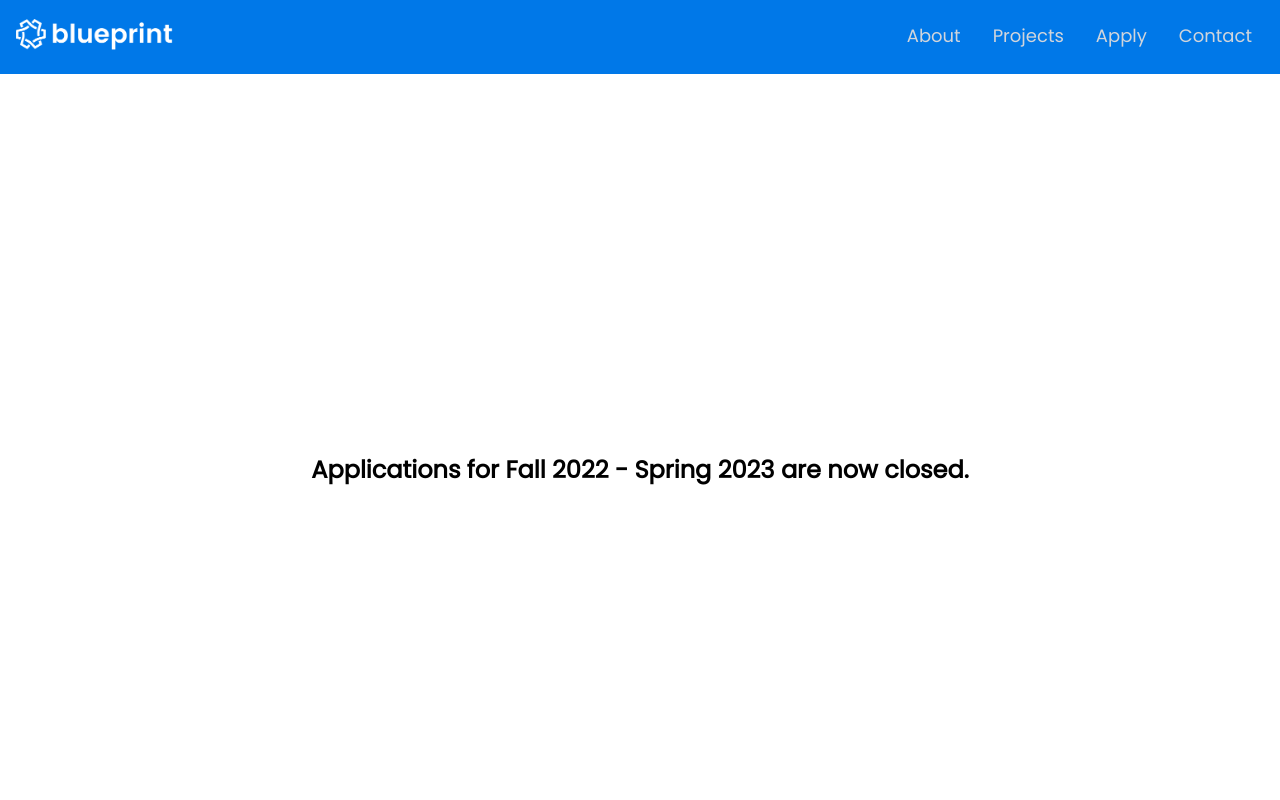
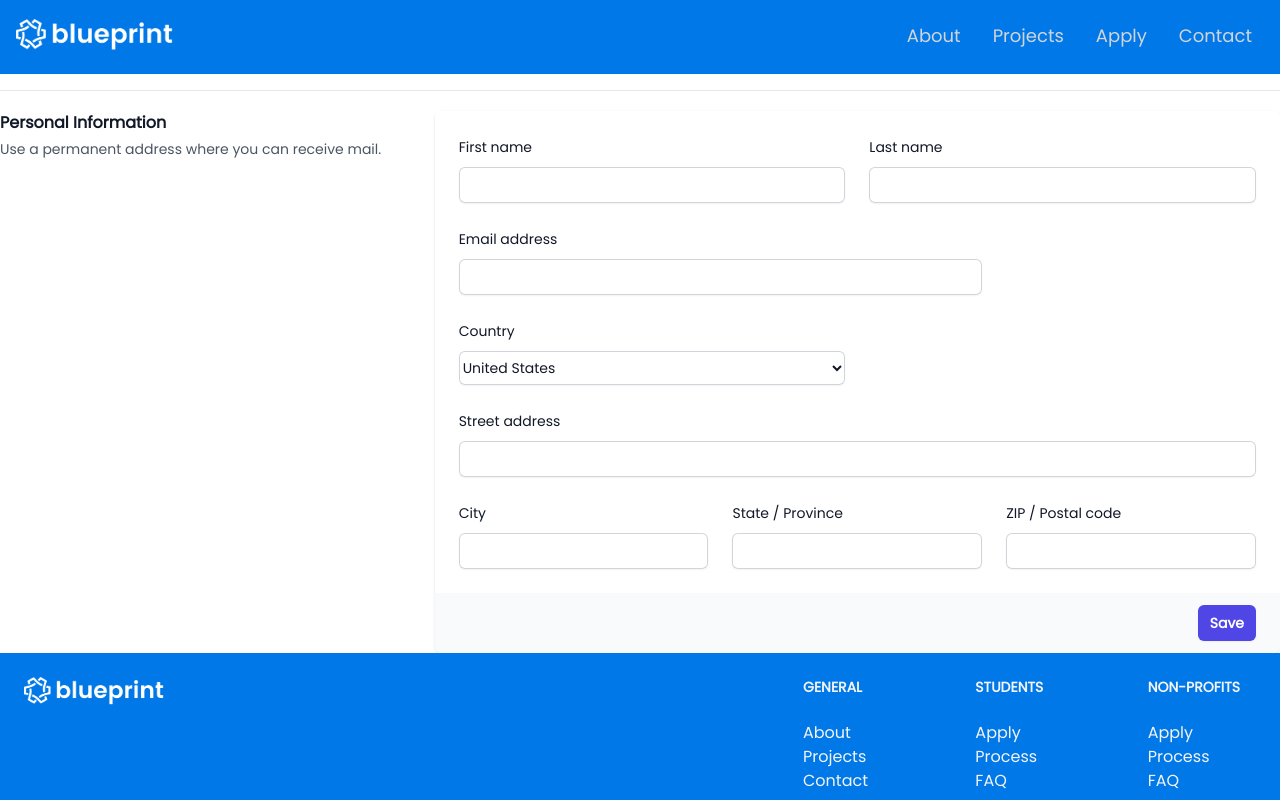
Before and after one commit to OwenTruong/blueprint_website, a React (Create React App) app: page /studentapplication in a window 1280 px wide. Shown: the top 800 px of the page. Built offline with nearby package versions, Linux system fonts and the light colour scheme.

Commit message:
added standard tailwind form

```diff
--- a/src/App.jsx
+++ b/src/App.jsx
@@ -24,7 +24,7 @@ function App() {
         <Route path="/projects" element={<Projects />} />
         <Route path="/apply" element={<Apply />} />
         <Route path="/nonprofits" element={<Nonprofits />} />
-        <Route path="/studentapplication" element={<StudentApply />} />
+        <Route path="/studentapplication" element={<StudentApply isOpen />} />
         <Route path="/contact" element={<Contact />} />
         <Route path="*" element={<ErrorPage />} />
       </Routes>
--- a/src/components/Applications/Form.jsx
+++ b/src/components/Applications/Form.jsx
@@ -1,5 +1,176 @@
 function Form() {
-  return <h1>Form</h1>;
+  return (
+    <>
+      <div className="hidden sm:block" aria-hidden="true">
+        <div className="py-5">
+          <div className="border-t border-gray-200" />
+        </div>
+      </div>
+
+      <div className="mt-10 sm:mt-0">
+        <div className="md:grid md:grid-cols-3 md:gap-6">
+          <div className="md:col-span-1">
+            <div className="px-4 sm:px-0">
+              <h3 className="text-base font-semibold leading-6 text-gray-900">
+                Personal Information
+              </h3>
+              <p className="mt-1 text-sm text-gray-600">
+                Use a permanent address where you can receive mail.
+              </p>
+            </div>
+          </div>
+          <div className="mt-5 md:col-span-2 md:mt-0">
+            <form action="#" method="POST">
+              <div className="overflow-hidden shadow sm:rounded-md">
+                <div className="bg-white px-4 py-5 sm:p-6">
+                  <div className="grid grid-cols-6 gap-6">
+                    <div className="col-span-6 sm:col-span-3">
+                      <label
+                        htmlFor="first-name"
+                        className="block text-sm font-medium leading-6 text-gray-900"
+                      >
+                        First name
+                      </label>
+                      <input
+                        type="text"
+                        name="first-name"
+                        id="first-name"
+                        autoComplete="given-name"
+                        className="mt-2 block w-full rounded-md border-0 py-1.5 text-gray-900 shadow-sm ring-1 ring-inset ring-gray-300 placeholder:text-gray-400 focus:ring-2 focus:ring-inset focus:ring-indigo-600 sm:text-sm sm:leading-6"
+                      />
+                    </div>
+
+                    <div className="col-span-6 sm:col-span-3">
+                      <label
+                        htmlFor="last-name"
+                        className="block text-sm font-medium leading-6 text-gray-900"
+                      >
+                        Last name
+                      </label>
+                      <input
+                        type="text"
+                        name="last-name"
+                        id="last-name"
+                        autoComplete="family-name"
+                        className="mt-2 block w-full rounded-md border-0 py-1.5 text-gray-900 shadow-sm ring-1 ring-inset ring-gray-300 placeholder:text-gray-400 focus:ring-2 focus:ring-inset focus:ring-indigo-600 sm:text-sm sm:leading-6"
+                      />
+                    </div>
+
+                    <div className="col-span-6 sm:col-span-4">
+                      <label
+                        htmlFor="email-address"
+                        className="block text-sm font-medium leading-6 text-gray-900"
+                      >
+                        Email address
+                      </label>
+                      <input
+                        type="text"
+                        name="email-address"
+                        id="email-address"
+                        autoComplete="email"
+                        className="mt-2 block w-full rounded-md border-0 py-1.5 text-gray-900 shadow-sm ring-1 ring-inset ring-gray-300 placeholder:text-gray-400 focus:ring-2 focus:ring-inset focus:ring-indigo-600 sm:text-sm sm:leading-6"
+                      />
+                    </div>
+
+                    <div className="col-span-6 sm:col-span-3">
+                      <label
+                        htmlFor="country"
+                        className="block text-sm font-medium leading-6 text-gray-900"
+                      >
+                        Country
+                      </label>
+                      <select
+                        id="country"
+                        name="country"
+                        autoComplete="country-name"
+                        className="mt-2 block w-full rounded-md border-0 bg-white py-1.5 text-gray-900 shadow-sm ring-1 ring-inset ring-gray-300 focus:ring-2 focus:ring-inset focus:ring-indigo-600 sm:text-sm sm:leading-6"
+                      >
+                        <option>United States</option>
+                        <option>Canada</option>
+                        <option>Mexico</option>
+                      </select>
+                    </div>
+
+                    <div className="col-span-6">
+                      <label
+                        htmlFor="street-address"
+                        className="block text-sm font-medium leading-6 text-gray-900"
+                      >
+                        Street address
+                      </label>
+                      <input
+                        type="text"
+                        name="street-address"
+                        id="street-address"
+                        autoComplete="street-address"
+                        className="mt-2 block w-full rounded-md border-0 py-1.5 text-gray-900 shadow-sm ring-1 ring-inset ring-gray-300 placeholder:text-gray-400 focus:ring-2 focus:ring-inset focus:ring-indigo-600 sm:text-sm sm:leading-6"
+                      />
+                    </div>
+
+                    <div className="col-span-6 sm:col-span-6 lg:col-span-2">
+                      <label
+                        htmlFor="city"
+                        className="block text-sm font-medium leading-6 text-gray-900"
+                      >
+                        City
+                      </label>
+                      <input
+                        type="text"
+                        name="city"
+                        id="city"
+                        autoComplete="address-level2"
+                        className="mt-2 block w-full rounded-md border-0 py-1.5 text-gray-900 shadow-sm ring-1 ring-inset ring-gray-300 placeholder:text-gray-400 focus:ring-2 focus:ring-inset focus:ring-indigo-600 sm:text-sm sm:leading-6"
+                      />
+                    </div>
+
+                    <div className="col-span-6 sm:col-span-3 lg:col-span-2">
+                      <label
+                        htmlFor="region"
+                        className="block text-sm font-medium leading-6 text-gray-900"
+                      >
+                        State / Province
+                      </label>
+                      <input
+                        type="text"
+                        name="region"
+                        id="region"
+                        autoComplete="address-level1"
+                        className="mt-2 block w-full rounded-md border-0 py-1.5 text-gray-900 shadow-sm ring-1 ring-inset ring-gray-300 placeholder:text-gray-400 focus:ring-2 focus:ring-inset focus:ring-indigo-600 sm:text-sm sm:leading-6"
+                      />
+                    </div>
+
+                    <div className="col-span-6 sm:col-span-3 lg:col-span-2">
+                      <label
+                        htmlFor="postal-code"
+                        className="block text-sm font-medium leading-6 text-gray-900"
+                      >
+                        ZIP / Postal code
+                      </label>
+                      <input
+                        type="text"
+                        name="postal-code"
+                        id="postal-code"
+                        autoComplete="postal-code"
+                        className="mt-2 block w-full rounded-md border-0 py-1.5 text-gray-900 shadow-sm ring-1 ring-inset ring-gray-300 placeholder:text-gray-400 focus:ring-2 focus:ring-inset focus:ring-indigo-600 sm:text-sm sm:leading-6"
+                      />
+                    </div>
+                  </div>
+                </div>
+                <div className="bg-gray-50 px-4 py-3 text-right sm:px-6">
+                  <button
+                    type="submit"
+                    className="inline-flex justify-center rounded-md bg-indigo-600 py-2 px-3 text-sm font-semibold text-white shadow-sm hover:bg-indigo-500 focus-visible:outline focus-visible:outline-2 focus-visible:outline-offset-2 focus-visible:outline-indigo-500"
+                  >
+                    Save
+                  </button>
+                </div>
+              </div>
+            </form>
+          </div>
+        </div>
+      </div>
+    </>
+  );
 }
 
 export default Form;
--- a/src/components/Applications/StudentApply.jsx
+++ b/src/components/Applications/StudentApply.jsx
@@ -7,9 +7,7 @@ function StudentApply({ isOpen }) {
   return (
     <div className="flex flex-col h-screen">
       <div className="mb-auto">
-        <div className="grid h-screen place-items-center">
-          {isOpen ? <Form /> : <Closed />}
-        </div>
+        <div>{isOpen ? <Form /> : <Closed />}</div>
       </div>
       <Footer />
     </div>
```
Also changed, not shown: .eslintrc.js, src/index.css (line endings or trailing spaces).
